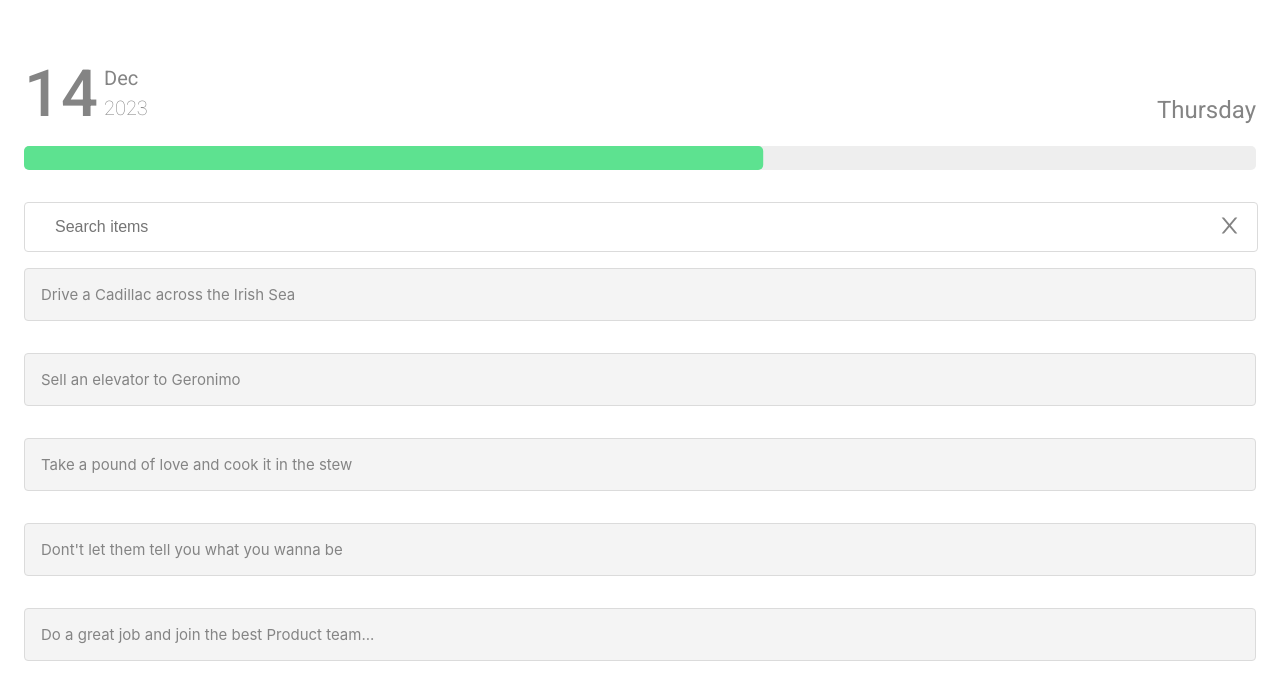
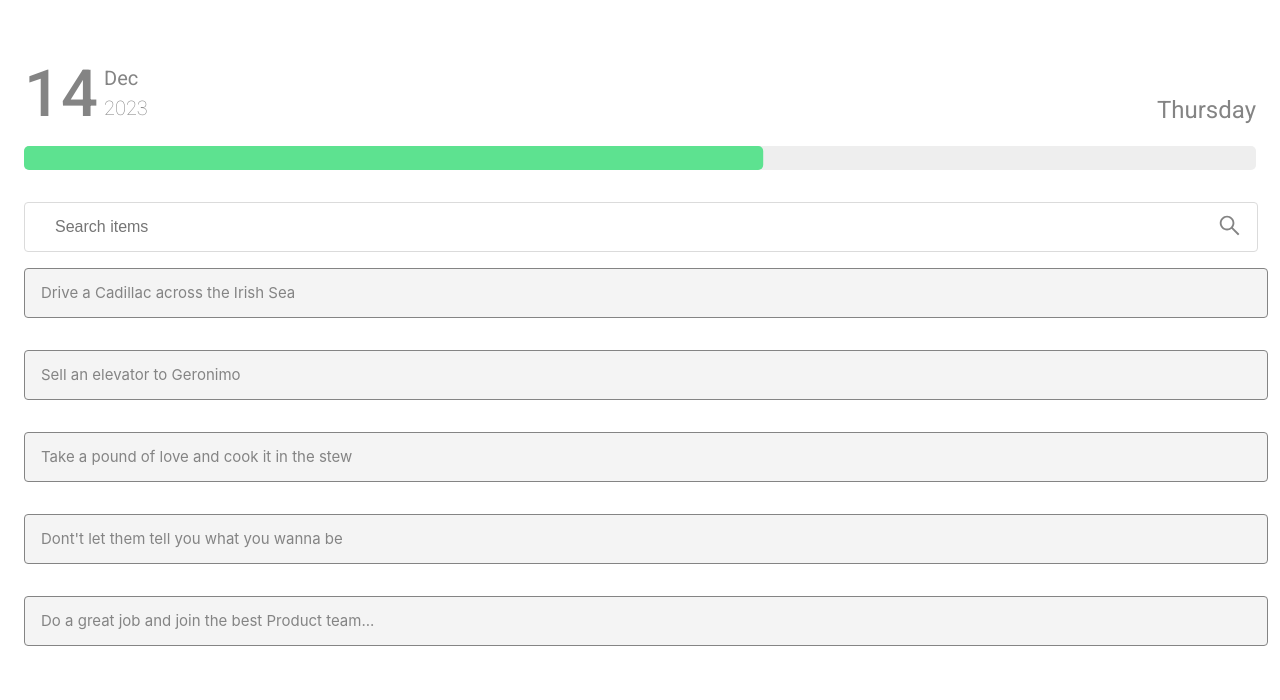
Before and after one commit to sizebay/frontend-challenge, a React (Create React App) app: page / in a window 1280 px wide. Shown: the top 700 px of the page. Built offline with nearby package versions, Linux system fonts and the light colour scheme; data requests are answered from the project's data file.

Commit message:
feat: add styles and button on tasks

```diff
--- a/src/components/SearchBar/index.tsx
+++ b/src/components/SearchBar/index.tsx
@@ -3,10 +3,10 @@ import { SearchContainer, SearchInput, IconButton } from "./styles";
 import { useState } from "react";
 
 const SearchBar = () => {
-  const [selected, setSelected] = useState(false);
+  const [active, setActive] = useState(false);
 
   const changeStatus = () => {
-    setSelected(!selected);
+    setActive(!active);
   };
 
   return (
@@ -17,10 +17,10 @@ const SearchBar = () => {
         placeholder="Search items"
       />
       <IconButton>
-        {selected ? (
+        {active ? (
+          <AiOutlineClose size={25} color="var(--grey-dark)" />
+        ) : (
           <AiOutlineSearch size={25} color="var(--grey-dark)" />
-          ) : (
-          <AiOutlineClose size={25} color="var(--grey-dark)" />
         )}
       </IconButton>
     </SearchContainer>
--- /dev/null
+++ b/src/components/TaskTooltip/index.tsx
@@ -0,0 +1,13 @@
+import React from "react";
+import { TooltipContainer,TooltipSpan} from "./styles";
+
+const TaskTooltip=()=>{
+  return (
+    <TooltipContainer>
+      Edit task
+      <TooltipSpan></TooltipSpan>
+    </TooltipContainer>
+  );
+}
+
+export default TaskTooltip
--- /dev/null
+++ b/src/components/TaskTooltip/styles.ts
@@ -0,0 +1,27 @@
+import styled from "styled-components";
+
+export const TooltipContainer = styled.div`
+  background-color: var(--grey-dark);
+  width: 80px;
+  height: 40px;
+  color: var(--white);
+  position: relative;
+  align-items: center;
+  display: flex;
+  justify-content: center;
+  overflow: visible;
+  font-weight: 400;
+  font-size: 14px;
+  border-radius: 4px;
+`;
+
+export const TooltipSpan = styled.span`
+  background-color: pink;
+  background-color: var(--grey-dark);
+  width: 10px;
+  height: 10px;
+  position: absolute;
+  top: -4px;
+  transform: rotate(45deg);
+  right: 43%;
+`;
--- /dev/null
+++ b/src/components/TasksList/Task/TaskButtons/index.tsx
@@ -0,0 +1,25 @@
+import styled from "styled-components";
+
+
+interface TaskContainerProps {
+  taskStyle?: string;
+  backgroundColor?: string;
+}
+
+const TaskButton = styled.button<TaskContainerProps>`
+  background-color: ${(props) => props.backgroundColor};
+  border-radius: ${(props) =>
+    props.backgroundColor === "var(--warning-red)" ? "0px" : "0px 4px"};
+  padding: 0px;
+  color: var(--branco);
+  border: 0px;
+  height: 111%;
+  margin-top: 3px!important;
+  width: 48px;
+  margin-top: 0px;
+  align-items: center;
+  justify-content: center;
+  margin: 0;
+`;
+
+export default TaskButton;
--- a/src/components/TasksList/Task/index.tsx
+++ b/src/components/TasksList/Task/index.tsx
@@ -1,17 +1,55 @@
+import { useState } from "react";
 import ITasks from "../../../types/ITasks";
+import TaskButton from "./TaskButtons";
+import { IoRemoveCircle } from "react-icons/io5";
+import { FaCheckCircle } from "react-icons/fa";
+import TaskTooltip from "../../TaskTooltip";
+
 import {
   TaskCard,
-  ListContainer,
+  TaskContainer,
   DescriptionText,
+  TaskButtonsContainer,
+  TaskTooltipContainer,
+  TaskPseudoContainer,
 } from "./styles";
 
-const Task = ({ data }: { data: ITasks }) => {
+interface Props {
+  data: ITasks;
+}
+
+const Task = ({ data }: Props) => {
+  const [editing, setIsEditing] = useState("notActive");
+  const editNotActive = editing === "notActive";
+
+  const editTask = () => {
+    setIsEditing(editNotActive ? "active" : "notActive");
+  };
+
   return (
-    <ListContainer>
-      <TaskCard>
-          <DescriptionText>{data.description}</DescriptionText>
-      </TaskCard>
-    </ListContainer>
+    <TaskPseudoContainer>
+      <TaskContainer
+        onClick={editTask}
+        taskStyle={editNotActive ? "var(--grey)" : "var(--white)"}
+      >
+        <TaskCard>
+          <DescriptionText contentEditable={true}>
+            {data.description}
+          </DescriptionText>
+        </TaskCard>
+        <TaskButtonsContainer taskStyle={editNotActive ? "none" : "flex"}>
+          <TaskButton backgroundColor="var(--warning-red)">
+            <IoRemoveCircle color="white" size={27} />
+          </TaskButton>
+          <TaskButton backgroundColor="var(--done-green)">
+            <FaCheckCircle color="white" size={22} />
+          </TaskButton>
+        </TaskButtonsContainer>
+      </TaskContainer>
+      <TaskTooltipContainer taskStyle={editNotActive ? "none" : "flex"}>
+        <TaskTooltip />
+      </TaskTooltipContainer>
+    </TaskPseudoContainer>
   );
 };
 
--- a/src/components/TasksList/Task/styles.ts
+++ b/src/components/TasksList/Task/styles.ts
@@ -1,22 +1,60 @@
 import styled from "styled-components";
 
-export const ListContainer = styled.div`
-  border: 1px solid var(--grey-light);
-  background-color: var(--grey);
+interface TaskContainerProps {
+  taskStyle?: string;
+}
+
+export const TaskContainer = styled.div<TaskContainerProps>`
+  border: 1px solid var(--grey-dark);
+  background-color: ${(props) => props.taskStyle};
   border-radius: 8px;
   color: var(--grey-dark);
   margin: 1em 0em;
-  justify-content: center;
+  justify-content: left;
   border-radius: 4px;
-  padding: 0em 1em;
+  padding-left: 1em;
+  display: flex;
+  position: relative;
+  height: 48px;
+  align-items: center;
+  overflow: hidden;
+  z-index: 0;
 `;
 
 export const TaskCard = styled.ul`
   justify-content: center;
   padding: 0;
+  line-height: 0px;
 `;
 
 export const DescriptionText = styled.p`
   font-size: 15px;
   text-align: left;
 `;
+
+export const TaskButtonsContainer = styled.div<TaskContainerProps>`
+  position: absolute;
+  right: 0px;
+  height: 100%;
+  padding: 0;
+  width: 96px;
+  display: block;
+  align-items: center;
+  justify-content: center;
+  display: flex;
+  display: ${(props) => props.taskStyle};
+`;
+
+export const TaskTooltipContainer = styled.div<TaskContainerProps>`
+  position: absolute;
+  overflow: visible !important;
+  bottom: -20px;
+  position: absolute;
+  display: ${(props) => props.taskStyle};
+  z-index: 100000 !important;
+  left: calc(50% - 40px);
+`;
+
+export const TaskPseudoContainer = styled.div`
+  position: relative;
+`;
--- a/src/components/TasksList/styles.ts
+++ b/src/components/TasksList/styles.ts
@@ -2,6 +2,8 @@ import styled from "styled-components";
 
 export const SecaoCard = styled.section`
   display: flex;
-  width: 100%;
+  width: 101%;
+  margin: 0;
+  padding: 0;
   flex-direction: column;
 `;
--- a/src/index.css
+++ b/src/index.css
@@ -4,6 +4,8 @@
   --white: #FFFFFF;
   --grey: #f4f4f4;
   --grey-light: #DBDBDB;
+  --warning-red: #E34F4F;
+  --done-green: #5DE290;
   --fonte-principal: 'Roboto', sans-serif;
   --fonte-secundaria: 'Archivo', sans-serif;
 }
@@ -14,6 +16,8 @@ body {
     'Droid Sans', 'Helvetica Neue', sans-serif;
   -webkit-font-smoothing: antialiased;
   -moz-osx-font-smoothing: grayscale;
+  position: relative;
+  z-index: 0;
 }
 
 code {
```
